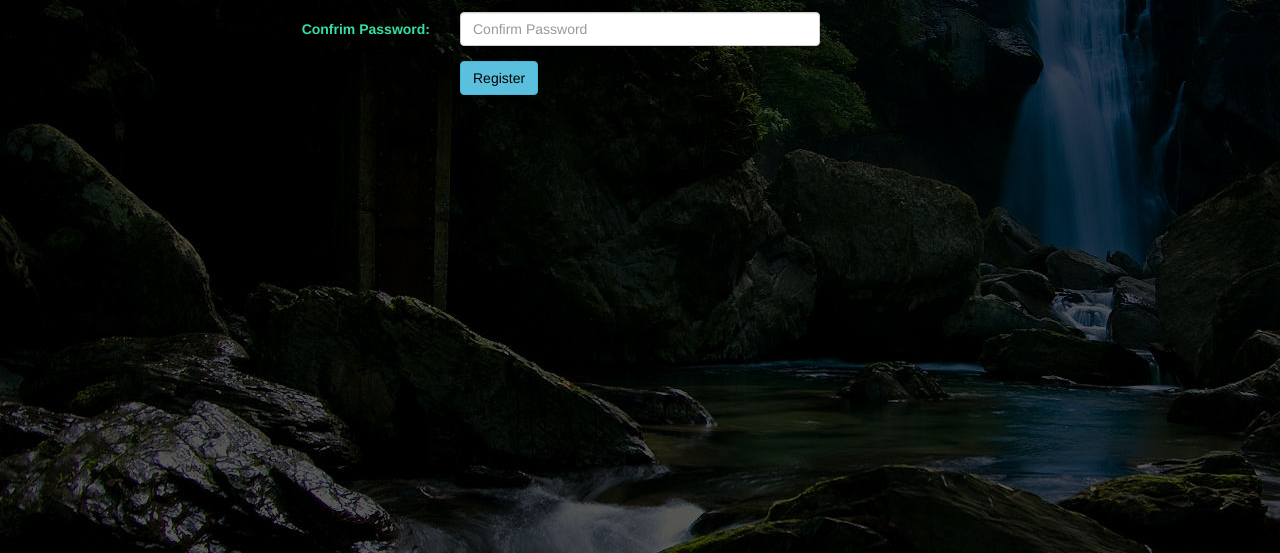
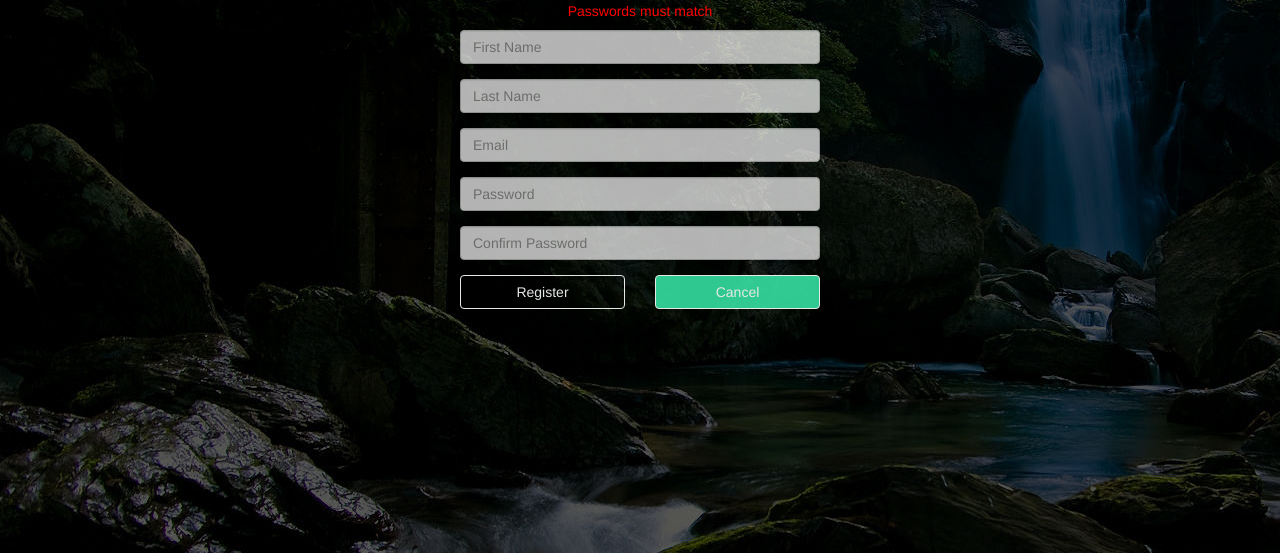
Before and after one commit to thaijaso/LitHubb, a website: page client/registration.html in a window 1280 px wide. Shown: the part 247-800 px from the top of the page. Drawn offline with nearby package versions, Linux system fonts and the light colour scheme; some packages are replaced by stand-ins of ours.

Commit message:
registration stylized

```diff
--- a/client/registration.html
+++ b/client/registration.html
@@ -1,72 +1,75 @@
 <!DOCTYPE html>
-<html>
+<html ng-app='myApp'>
 <head>
 	<title>Register</title>
 	<link rel="stylesheet" type="text/css" href="https://maxcdn.bootstrapcdn.com/bootstrap/3.3.5/css/bootstrap.min.css">
     <link rel="stylesheet" type="text/css" href="/stylesheets/styles.css">
+
+    <script src="https://ajax.googleapis.com/ajax/libs/angularjs/1.3.5/angular.min.js"></script>
+    <script src="https://ajax.googleapis.com/ajax/libs/angularjs/1.3.5/angular-route.min.js"></script>
+    <script src="https://ajax.googleapis.com/ajax/libs/jquery/1.11.3/jquery.min.js"></script>
+
+    <script type="text/javascript" src="/javascript/routes/routes.js"></script>
+    <script type="text/javascript" src="/javascript/factories/user_factory.js"></script>
+    <script type="text/javascript" src="/javascript/controllers/users_controller.js"></script>
 </head>
-<body id='reg'>
-	<!-- <div class='container'>
-		<h4>Register</h4>
-		<p ng-if="create_user.$invalid">All fields are required</p>
-		<p ng-if="create_user.$invalid">Passwords must match</p>
-		<form name='create_user' novalidate>
-			<p>First Name:</p><input type='text' ng-model='newUser.first_name' ng-required="true">
-			<p>Last Name:</p><input type='text' ng-model='newUser.last_name' ng-required="true">
-			<p>Email Address:</p><input type='email' ng-model='newUser.email' ng-required="true">
-			<p>Password:</p><input type='password' ng-model='newUser.password' ng-required="true">
-			<p>Password Confirmation:</p><input type='password' ng-required="true">
-			<p></p><input type="submit" ng-click="addUser(newUser)" ng-disabled="create_user.$invalid">
-		</form><br>
-		<a href='#/'>Already have an account? Sign in!</a>
-	</div> -->
-
+<body id='reg' ng-controller="UsersController">
     <div class='container'>
+        <div class= 'text-center'>
+            <h1 class='col-sm-12'>Discover dispensaries. Reserve strains. In store pickup.</h1>
+        </div>
     	<div class= 'row'>
     		<div class= 'text-center'>
-  			<h2 class='col-sm-12'>Register</h2>
+      			<h3 class='col-sm-12'>Register</h3>
+                <!-- validations -->
+                <h5 ng-if="create_user.$invalid">All fields are required</h5>
+                <h5 ng-if="create_user.$invalid">Passwords must match</h5>
     		</div>
     	</div>
-  	<form class='form-horizontal' role='form'>
+      	<form class='form-horizontal' role='form' name='create_user' novalidate>
       		<!-- first name -->
         	<div class='form-group'>
-      		<label class='control-label col-sm-4' for='first_name'>First Name:</label>
+          		<label class='control-label col-sm-4' for='first_name'></label>
           		<div class='col-sm-4'>
-        		<input type='text' class='form-control' id='first_name' placeholder='First Name'>
+            		<input type='text' class='form-control' placeholder='First Name' ng-model='newUser.first_name' ng-required="true">
           		</div>
         	</div>
         	<!-- last name -->
         	<div class='form-group'>
-      		<label class='control-label col-sm-4' for='last_name'>Last Name:</label>
+          		<label class='control-label col-sm-4' for='last_name'></label>
           		<div class='col-sm-4'>
-        		<input type='text' class='form-control' id='last_name' placeholder='Last Name'>
+            		<input type='text' class='form-control' placeholder='Last Name' ng-model='newUser.last_name' ng-required="true">
           		</div>
         	</div>
         	<!-- email -->
         	<div class='form-group'>
-      		<label class='control-label col-sm-4' for='email'>Email</label>
+          		<label class='control-label col-sm-4' for='email'></label>
           		<div class='col-sm-4'>
-        		<input type='email' class='form-control' placeholder='Email'>
+            		<input type='email' class='form-control' placeholder='Email' ng-model='newUser.email' ng-required="true">
           		</div>
         	</div>
         	<!-- password -->
         	<div class='form-group'>
-      		<label class='control-label col-sm-4' for='password'>Password:</label>
+          		<label class='control-label col-sm-4' for='password'></label>
           		<div class='col-sm-4'>
-        		<input type='password' class='form-control' placeholder='Password'>
+            		<input type='password' class='form-control' placeholder='Password' ng-model='newUser.password' ng-required="true">
           		</div>
         	</div>
         	<!-- confirm password -->
         	<div class='form-group'>
-      		<label class='control-label col-sm-4' for='confirm_password'>Confrim Password:</label>
+          		<label class='control-label col-sm-4' for='confirm_password'></label>
           		<div class='col-sm-4'>
-        		<input type='password' class='form-control' placeholder='Confirm Password'>
+            		<input type='password' class='form-control' placeholder='Confirm Password' ng-required="true">
           		</div>
         	</div>
         	<!-- submit button -->
         	<div class='form-group'>
-      		<div class='col-sm-offset-4 col-sm-4'>
-        		<button type='submit' class='btn btn-info'>Register</button>
+          		<div class='col-md-offset-4 col-md-1'>
+            		<input type='submit' class='btn btn-info' id='button1' value='Register' ng-click="addUser(newUser)" ng-disabled="create_user.$invalid">
+                </div>
+          <!-- cancel button -->
+                <div class='col-md-offset-1 col-md-1'>
+                    <button type='submit' class='btn btn-info' id='button2'>Cancel</button>
                 </div>
             </div>
         </form>
--- a/client/stylesheets/styles.css
+++ b/client/stylesheets/styles.css
@@ -23,19 +23,44 @@
 #reg {
 	background-image: url('/assets/images/landing.jpg');
 	color: #35DEA1;
-	opacity: ;
+	margin-top: 100px;
+
 }
-	#reg button {
-		color: black;
-	}
 
-	#reg #first_name{
-		opacity: 0.6;
-		color: black;
+	#reg h1{
+		color: white;
 
 	}
 
-	#reg #last_name{
-		opacity: 0.8;
+	#reg h3{
+
+	}
+
+	#reg h5{
+		color:red;
+	}
+
+	#reg button {
+		vertical-align: top;
+		display: inline;
+		width: 165px;
+		color: white;
+		background-color: #35DEA1;
+		opacity: 0.9;
+		border: 1px white solid;
+	}
+
+	#reg #button1{
+		vertical-align: top;
+		display: inline;
+		width: 165px;
+		color: white;
+		opacity: 0.9;
+		border: 1px white solid;
+		background-color: transparent;
+	}
+
+	#reg .form-control{
+		opacity: 0.7;
 		color: black;
 	}
```
Also changed, not shown: client/assets/images/favicon.png, client/assets/images/favicon1.png (added), client/assets/images/favicon3.png (added), client/assets/images/favicon4.png (added), client/assets/images/favicontest3.png (added). Lines whose indentation alone changed are shown as unchanged.
